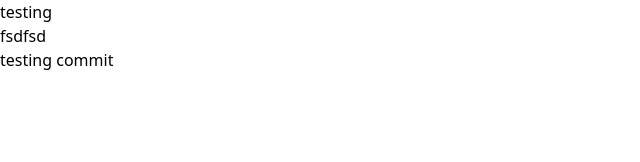
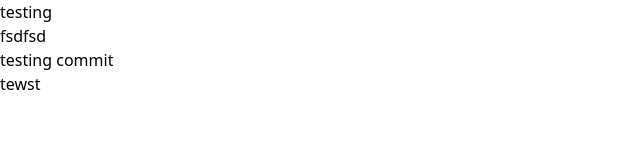
Before and after one commit to bernedettelet02/FrontEnd, an Angular app: page / in a window 1280 px wide. Shown: the top 162 px of the page, without its empty margins (0-640 px from the left). Built offline with nearby package versions, Linux system fonts and the light colour scheme.

Commit message:
testing commit h p

```diff
--- a/src/app/app.html
+++ b/src/app/app.html
@@ -1,3 +1,4 @@
 <p>testing</p>
 <h1>fsdfsd</h1>
 <p>testing commit</p>
+<h3>tewst</h3>
```
